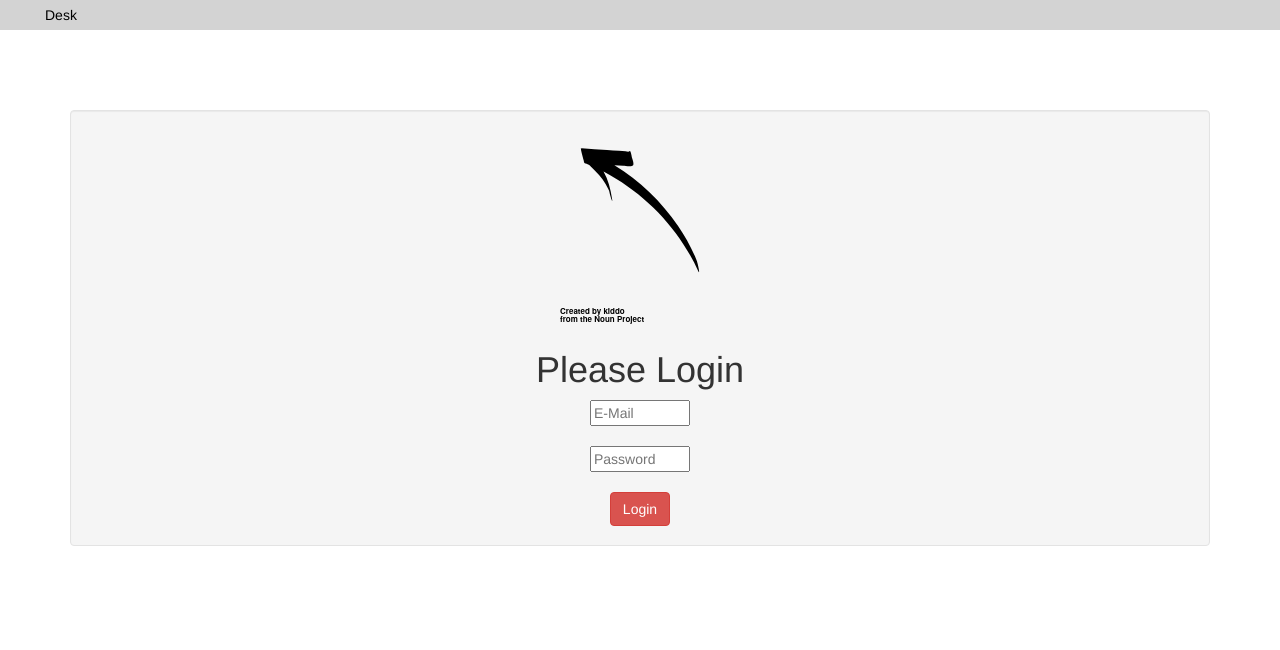
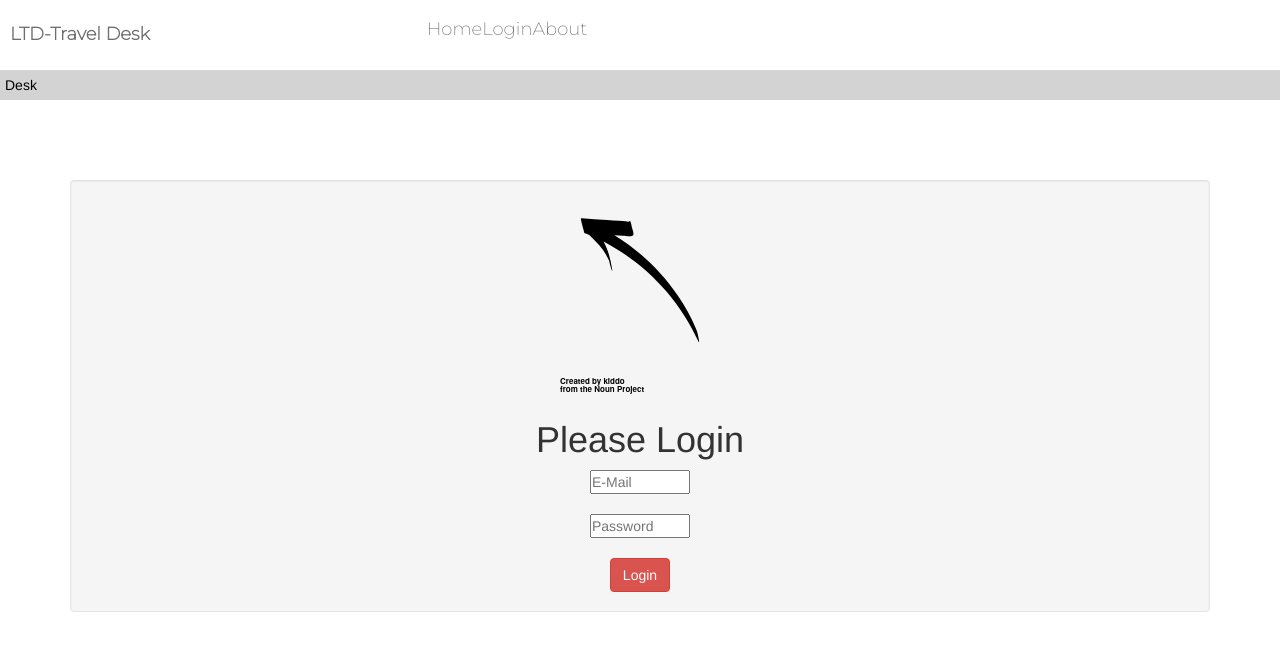
Before and after one commit to bvogels/ltd, a plain HTML site: page login.html in a window 1280 px wide. Drawn offline with nearby package versions, Linux system fonts and the light colour scheme.

Commit message:
Links added, header to login page

```diff
--- a/login.html
+++ b/login.html
@@ -10,9 +10,24 @@
     <script src="https://maxcdn.bootstrapcdn.com/bootstrap/3.4.1/js/bootstrap.min.js"></script>
     <link href="https://fonts.googleapis.com/css2?family=Montserrat:wght@100;200&display=swap" rel="stylesheet">
     <link rel="stylesheet" href="styles/login.css" />
+    <link rel="stylesheet" href="styles/header.css" />
 </head>
 
 <body>
+
+<header>
+    <div>
+        <h4 class="headertext"><b> LTD-Travel Desk </b></h4>
+    </div>
+
+    <nav>
+        <ul class="menue-links">
+            <li><a class="menue-link" href="./Homepage.html">Home</a></li>
+            <li><a class="menue-link" href="./login.html">Login</a></li>
+            <li><a class="menue-link" href="#">About</a></li>
+        </ul>
+    </nav>
+</header>
     <nav>
         <div class="container-fluid">
             <ul>
--- a/styles/Homepage.css
+++ b/styles/Homepage.css
@@ -17,7 +17,7 @@ header{
     align-items:center;
 }
 div{
-    flex: 1;
+    flex: 3;
     margin: 0px;
 }
 
--- /dev/null
+++ b/styles/header.css
@@ -0,0 +1,39 @@
+*{
+    margin: 0;
+    padding: 0;
+    box-sizing: border-box;
+
+}
+
+header{
+    display: flex;
+    width: 100%;
+    height: 70px;
+    align-items:center;
+    font-family: 'Montserrat', sans-serif;
+}
+div{
+    flex: 1;
+    margin: 0px;
+}
+
+.headertext{
+    color: #6D6D6D;
+    margin-left: 10px;
+}
+
+nav{
+    flex:2;
+}
+
+.menue-links{
+    justify-content: space-around;
+    list-style: none;
+    display: flex;
+
+}
+.menue-link{
+    text-decoration: none;
+    font-size: 18px;
+    color: #6D6D6D;
+}
```
Also changed, not shown: Homepage.html (+3 -2 lines).
